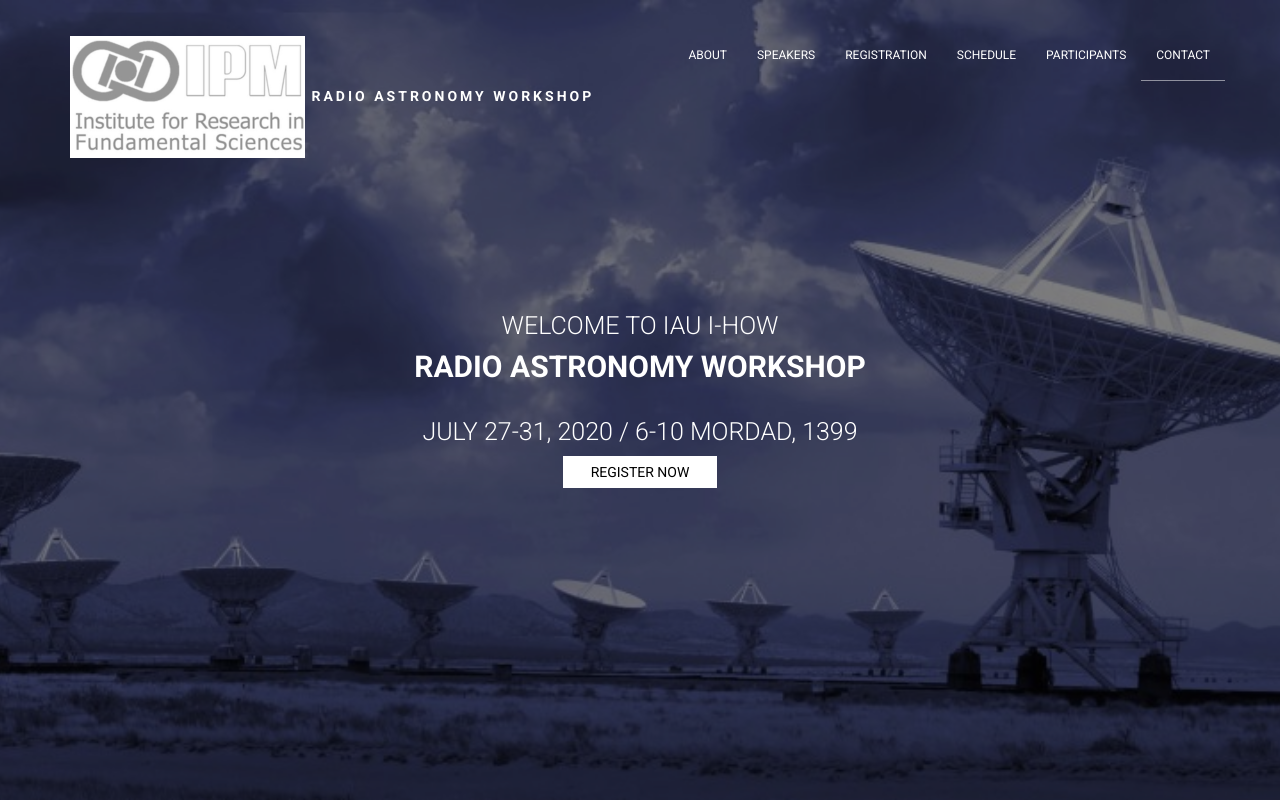
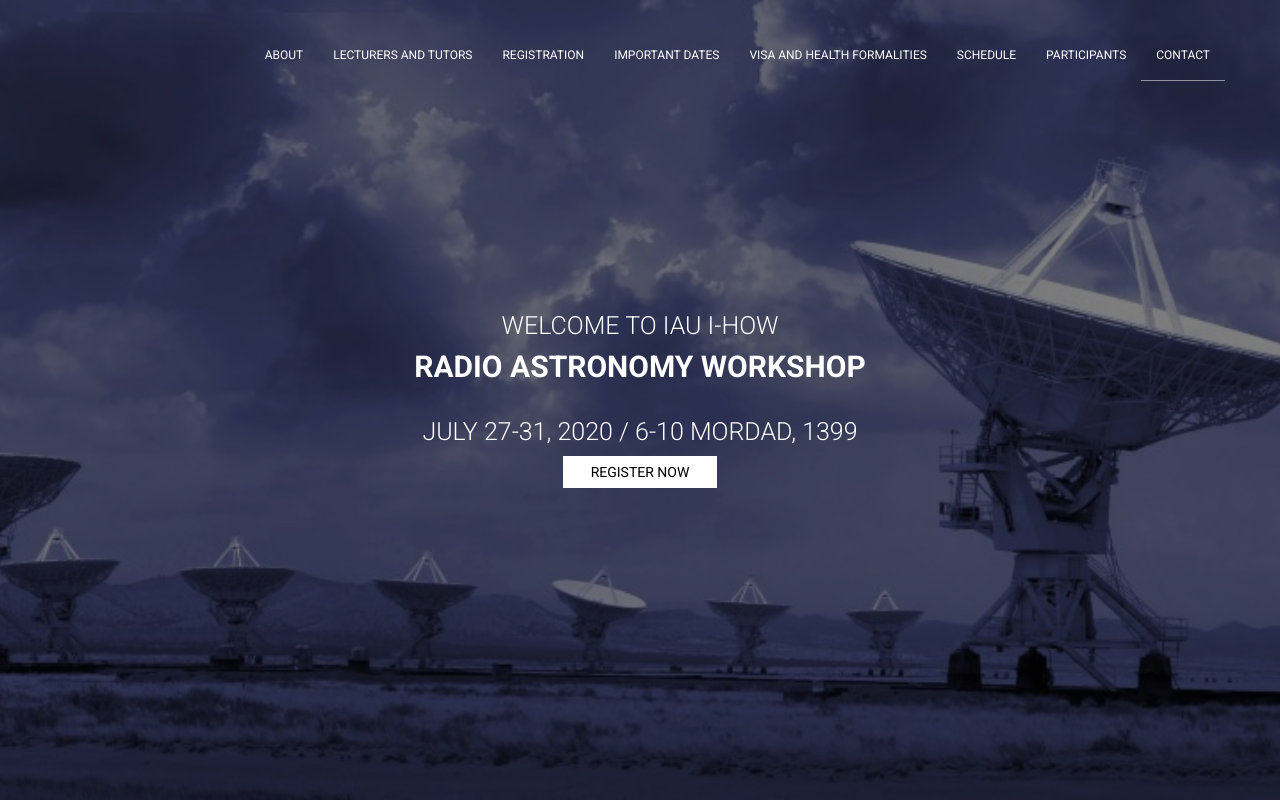
Before and after one commit to ihowradioastro/ihowradioastro.github.io, a website: page index.html in a window 1280 px wide. Shown: the top 800 px of the page. Drawn offline with Linux system fonts and the light colour scheme; files whose address does not match are found by name.

Commit message:
Add some tabs

```diff
--- a/index.html
+++ b/index.html
@@ -18,15 +18,16 @@
             <div class="navbar-header">
 
                 <!-- logo -->
-                <div class="site-branding">
-                    <a class="logo" href="www.astro.ipm.ir/">
+                <!-- <div class="site-branding"> -->
+                    <!-- <a class="logo" href="www.astro.ipm.ir/"> -->
 
                         <!-- logo image  -->
-                        <img src="assets/images/logo.png" alt="Logo">
+                        <!-- <img src="assets/images/logo.png" alt="Logo"> -->
 
-                        Radio Astronomy Workshop
-                    </a>
-                </div>
+                        <!-- Radio Astronomy Workshop -->
+                    <!-- </a> -->
+                <!-- </div> -->
+
 
                 <button type="button" class="navbar-toggle collapsed" data-toggle="collapse" data-target="#navbar-items" aria-expanded="false">
                     <span class="sr-only">Toggle navigation</span>
@@ -42,8 +43,10 @@
 
                     <!-- navigation menu -->
                     <li class="active"><a data-scroll href="#about">About</a></li>
-                    <li><a data-scroll href="#speakers">Speakers</a></li>
+                    <li><a data-scroll href="#speakers">Lecturers and Tutors</a></li>
                     <li><a data-scroll href="#registration">Registration</a></li>
+                    <li><a data-scroll href="#registration">Important Dates</a></li>
+                    <li><a data-scroll href="#registration">Visa and health formalities</a></li>
                     <li><a href="./sched/schedule.html">Schedule</a></li>
                     <li><a data-scroll href="#participants">Participants</a></li>
                     <!-- <li><a data-scroll href="#partner">Partner</a></li>  -->
@@ -170,7 +173,8 @@
                 <div class="col-sm-12">
 
                     <h3 class="section-title multiple-title">Prerequisites for the participants:</h3>
-                    <p>Some basic knowledge of a <mark>programming language</mark> like C ( or Fortran), python, and a visualization software
+                    <p>TBA</p>
+                    <!-- <p>Some basic knowledge of a <mark>programming language</mark> like C ( or Fortran), python, and a visualization software
                       (such as <a href="http://www.gnuplot.info/"><mark>Gnuplot</mark></a> or
                        <a href="https://github.com/gnudatalanguage/gdl"><mark>GDL</mark></a> for plotting the results is presumed.
                       Also, familiarity with the essential concepts of <a href="http://www.scholarpedia.org/article/Encyclopedia:Fluid_dynamics"><mark>hydrodynamics</mark></a> is assumed.
@@ -185,7 +189,7 @@
                         please check the <a href="https://github.com/astrofum/na2020"><mark>workshop repository</mark></a>.</p>
 
                       <p>This program is aimed to share a taste of numerical simulations with graduate students and postdocs in astronomy,
-                         and also advanced graduate students of physics.</p>
+                         and also advanced graduate students of physics.</p> -->
 
                 </div>
 
```
